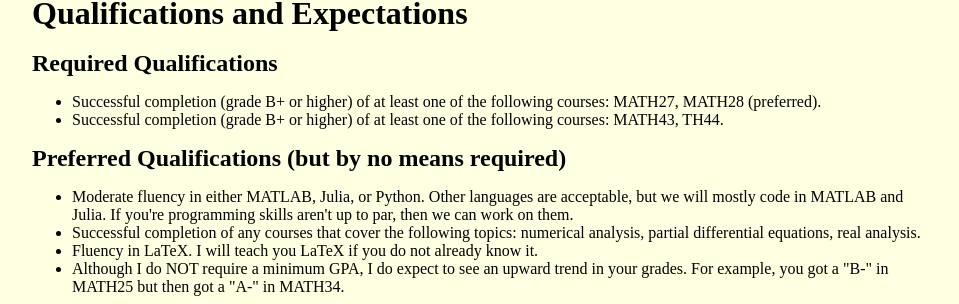
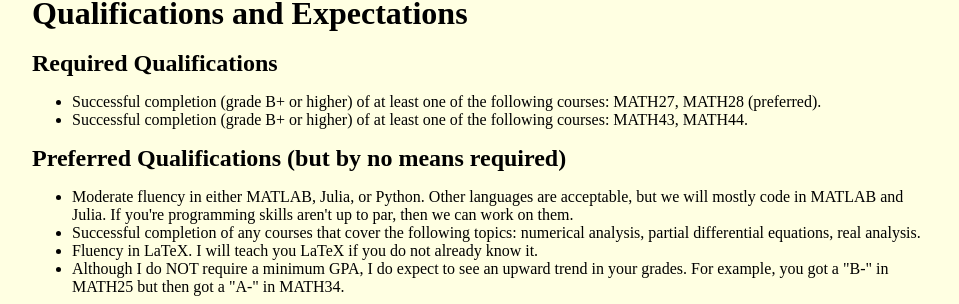
Before and after one commit to jhknakao/jhknakao.github.io, a Jekyll site: the page built from undergradresearch.html, in a window 1280 px wide. Shown: the part 603-907 px from the top of the page, without its empty margins (160-1119 px from the left). Built offline with Jekyll 4.4.1, drawn with Linux system fonts in a browser that asks for light colours.

Commit message:
Update undergradresearch.html

```diff
--- a/undergradresearch.html
+++ b/undergradresearch.html
@@ -27,7 +27,7 @@
 	<font size="5"><b>Required Qualifications</b></font>
 	<ul>
     <li>Successful completion (grade B+ or higher) of at least one of the following courses: MATH27, MATH28 (preferred).</li>
-    <li>Successful completion (grade B+ or higher) of at least one of the following courses: MATH43, TH44.</li>
+    <li>Successful completion (grade B+ or higher) of at least one of the following courses: MATH43, MATH44.</li>
 	</ul>
 
 	<font size="5"><b>Preferred Qualifications (but by no means required)</b></font>
```
